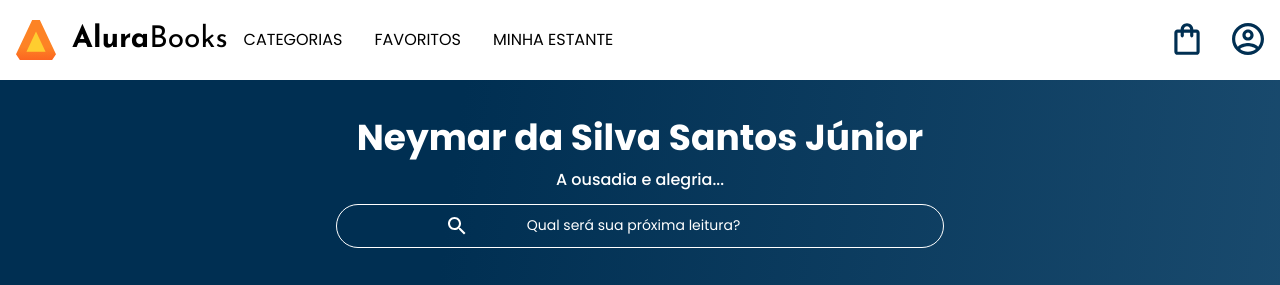
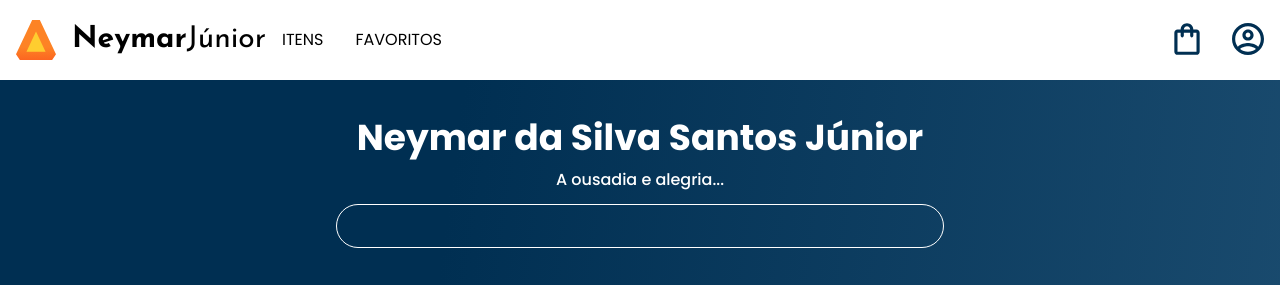
Before and after one commit to felpxis/alura-books, a plain HTML site: page index.html in a window 1280 px wide. Shown: the top 285 px of the page. Drawn offline with nearby package versions, Linux system fonts and the light colour scheme.

Commit message:
erljyórtijyw0í6ói6

```diff
--- a/index.html
+++ b/index.html
@@ -22,7 +22,7 @@
         <span class="cabeçalho__menu-hamburguer container__imagem"></span>
       </label>
       <ul class="lista-menu">
-        <li class="lista-menu__titulo">Categorias</li>
+        <li class="lista-menu__titulo">ITENS</li>
         <li class="lista-menu__item">
           <a href="#" class="lista-menu__link">Programação</a>
         </li>
@@ -40,12 +40,12 @@
         </li>
       </ul>
       <img src="img/Logo.svg" alt="Logo da Alurabooks" class="container__imagem">
-      <h1 class="container__titulo"><b class="container__titulo--negrito">Alura</b>Books</h1>
+      <h1 class="container__titulo"><b class="container__titulo--negrito">Neymar</b>Júnior</h1>
 
       <ul class="opções">
         <input type="checkbox" id="opções-menu" class="opções__botão" />
         <label for="opções-menu" class="opções__rotulo">
-          <li class="opções__item">Categorias</li>
+          <li class="opções__item">ITENS</li>
         </label>
 
         <ul class="lista-menu">
@@ -66,7 +66,6 @@
           </li>
         </ul>
         <li class="opções__item"><a href="#" class="opções__link">Favoritos</a></li>
-        <li class="opções__item"><a href="#" class="opções__link">Minha estante</a></li>
       </ul>
 
     </div>
@@ -87,7 +86,7 @@
   <section class="banner">
     <h2 class="banner__titulo">Neymar da Silva Santos Júnior</h2>
     <p class="banner__texto">A ousadia e alegria...</p>
-    <input type="search" class="banner__pesquisa" placeholder="Qual será sua próxima leitura?">
+    <input type="search" class="banner__pesquisa" placeholder="">
   </section>
 
   <section class="carrossel">
```
